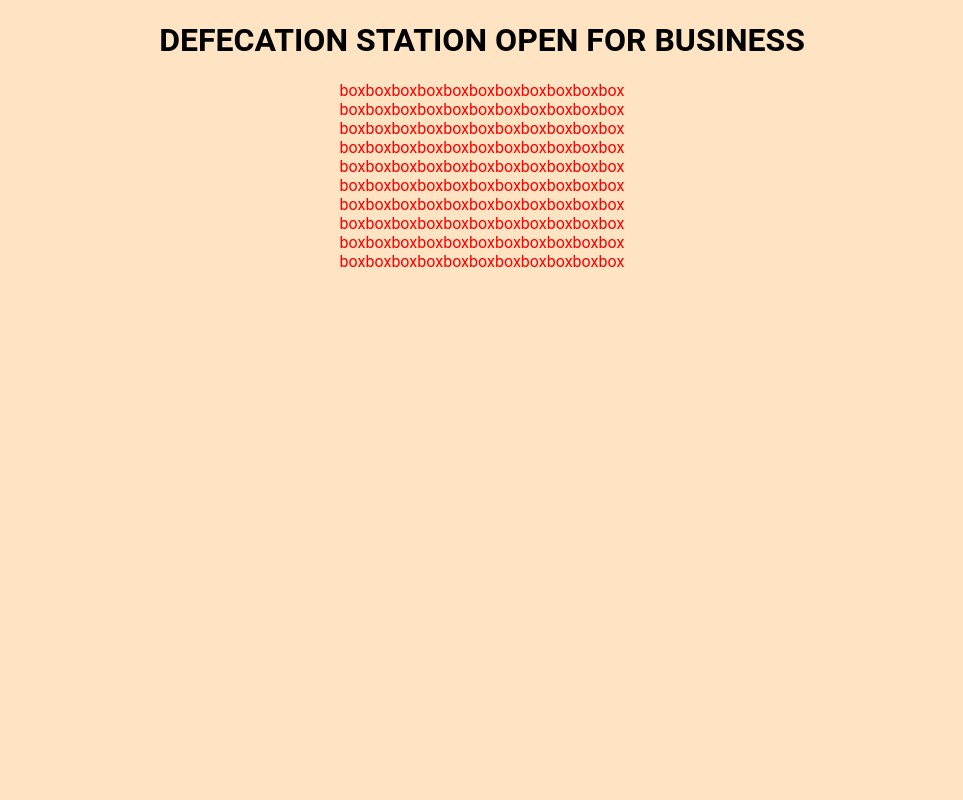
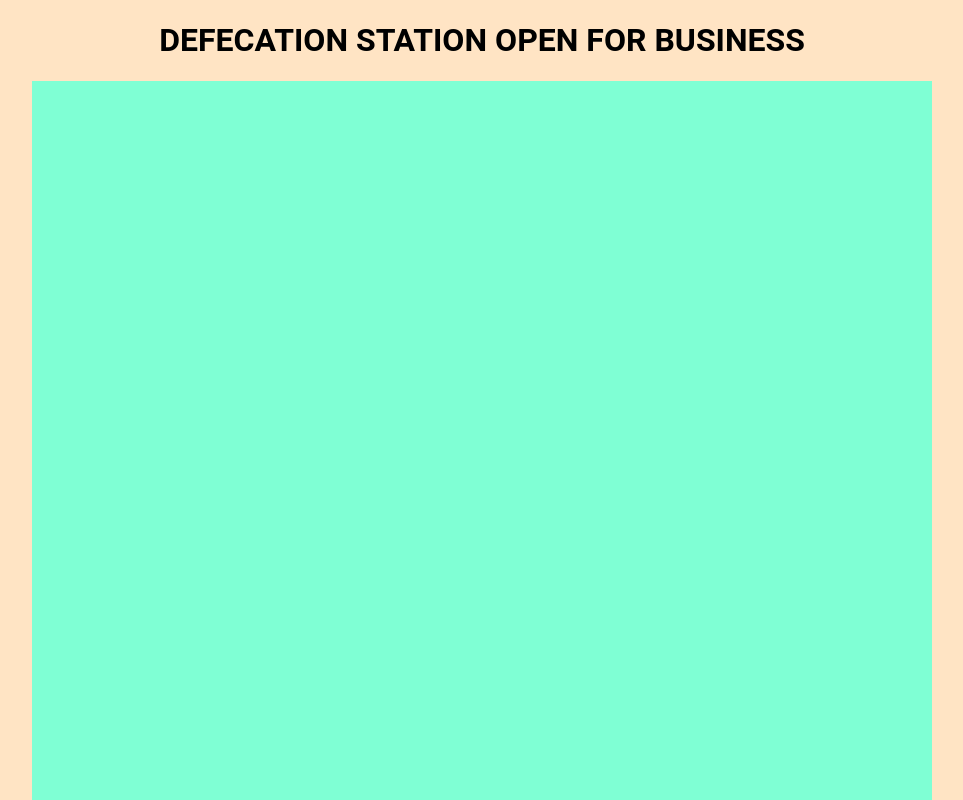
Before and after one commit to squats-bigznak/Etch-a-Sketch, a plain HTML site: page index.html in a window 1280 px wide. Shown: the top 800 px of the page, without its empty margins (158-1121 px from the left). Drawn offline with Linux system fonts and the light colour scheme.

Commit message:
Add grid resizing

```diff
--- a/e-a-s.js
+++ b/e-a-s.js
@@ -7,19 +7,16 @@
 const container = document.querySelector('#container');
 
 function createGrid(dimensions){
+    const stretch = parseInt(960/dimensions)
     for (let i = 0; i < dimensions; i++){
         const ps = document.createElement('div');
         ps.classList.add('ps');
-        ps.style.color = 'red';
-        ps.textContent = 'box';
-        ps.style.cssText = 'color: red;';
         container.appendChild(ps);
         for (let j = 0; j < dimensions; j++){
             const pp = document.createElement('div');
             pp.classList.add('pp');
-            pp.style.color = 'red';
-            pp.textContent = 'box';
-            pp.style.cssText = 'color: red;';
+            pp.style.width = stretch+'px';
+            pp.style.height = stretch+'px';
             ps.appendChild(pp);
 
         }
@@ -27,4 +24,4 @@ function createGrid(dimensions){
 
 }
 
-createGrid(10);
+createGrid(100);
--- a/style.css
+++ b/style.css
@@ -18,4 +18,10 @@ body{
 .ps{
     display: flex;
     flex-direction: row;
+
 }
+
+.pp{
+    background-color: aquamarine;
+
+}
```
